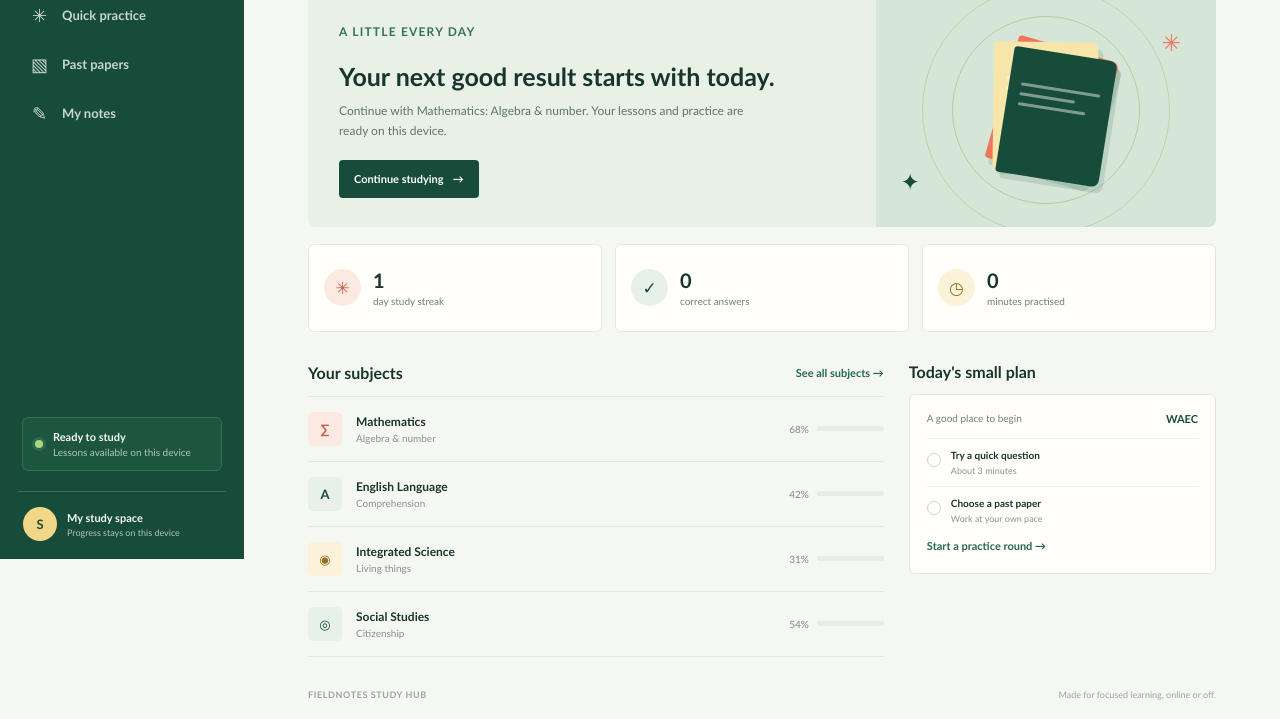
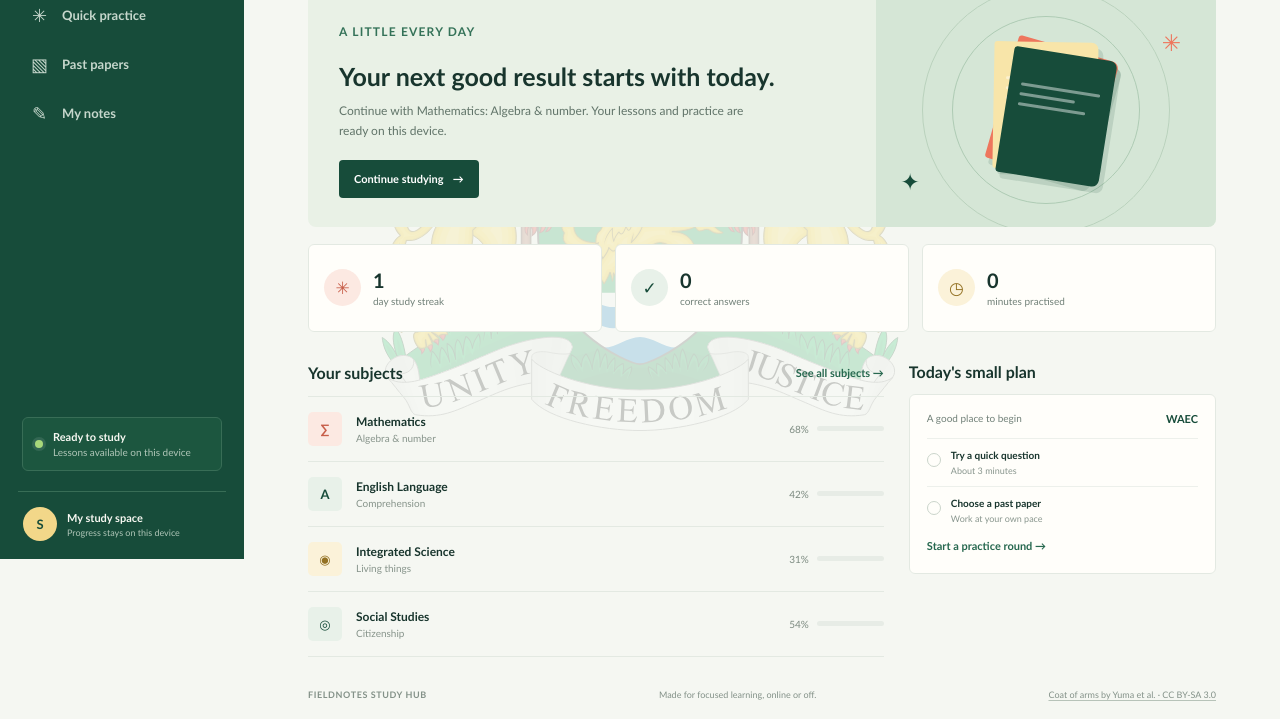
Before and after one commit to nasirabdallah00-ctrl/fieldnotes-study-hub, a plain HTML site: page index.html in a window 1280 px wide. Shown: the part 241-960 px from the top of the page. Drawn offline with Linux system fonts and the light colour scheme.

Commit message:
Add Sierra Leone coat of arms background

```diff
--- a/index.html
+++ b/index.html
@@ -40,7 +40,7 @@
           <label class="exam-picker"><span>PREPARING FOR</span><select id="exam-select" aria-label="Choose exam"><option value="WAEC">WAEC</option><option value="NPSE">NPSE</option><option value="BECE">BECE</option></select><span class="select-chevron" aria-hidden="true">⌄</span></label>
         </header>
         <div id="view-root" class="view-root" aria-live="polite"></div>
-        <footer class="footer"><span>FIELDNOTES STUDY HUB</span><span>Made for focused learning, online or off.</span></footer>
+        <footer class="footer"><span>FIELDNOTES STUDY HUB</span><span>Made for focused learning, online or off.</span><a class="asset-credit" href="https://commons.wikimedia.org/wiki/File:Coat_of_arms_of_Sierra_Leone.svg" target="_blank" rel="noreferrer">Coat of arms by Yuma et al. · CC BY-SA 3.0</a></footer>
       </main>
     </div>
     <script src="app.js" defer></script>
--- a/styles.css
+++ b/styles.css
@@ -18,11 +18,12 @@
 }
 
 * { box-sizing: border-box; }
-body { margin: 0; min-width: 320px; min-height: 100vh; }
+body { position: relative; isolation: isolate; margin: 0; min-width: 320px; min-height: 100vh; }
+body::before { position: fixed; z-index: 0; inset: 0; background: url('./sierra-leone-coat-of-arms.svg') center 50% / clamp(260px, 45vw, 580px) auto no-repeat; content: ''; opacity: .18; pointer-events: none; }
 button, select, textarea { font: inherit; }
 button { cursor: pointer; }
 button:focus-visible, select:focus-visible, textarea:focus-visible, a:focus-visible { outline: 3px solid #ee765d; outline-offset: 3px; }
-.app-shell { min-height: 100vh; }
+.app-shell { position: relative; z-index: 1; min-height: 100vh; }
 .sidebar { position: fixed; inset: 0 auto 0 0; z-index: 3; width: 244px; display: flex; flex-direction: column; padding: 29px 18px 18px; background: #174c3a; color: #f7f8f2; }
 .brand { display: flex; align-items: center; gap: 10px; margin: 0 10px 53px; color: inherit; text-decoration: none; }
 .brand-mark { display: grid; width: 30px; height: 30px; place-items: center; border-radius: 9px 9px 9px 3px; background: var(--coral); color: #18352d; font: 800 17px var(--display); transform: rotate(-4deg); }
@@ -174,8 +175,10 @@ h1 { margin-bottom: 8px; font: 700 clamp(27px, 3vw, 38px)/1.13 var(--display); l
 .gate-submit { justify-self: start; }
 .gate-submit:disabled { cursor: wait; opacity: .65; }
 .gate-footnote { padding-top: 9px; border-top: 1px solid var(--line); }
-.footer { display: flex; justify-content: space-between; padding: 0 clamp(22px, 5vw, 64px) 19px; color: #9ba59d; font-size: 9px; }
+.footer { display: flex; flex-wrap: wrap; justify-content: space-between; gap: 8px 15px; padding: 0 clamp(22px, 5vw, 64px) 19px; color: #839188; font-size: 9px; }
 .footer span:first-child { font-weight: 700; letter-spacing: .6px; }
+.asset-credit { color: inherit; text-decoration: underline; text-decoration-color: #b7c3b9; text-underline-offset: 2px; }
+.asset-credit:hover { color: var(--green); }
 @media (max-width: 920px) {
   .sidebar { width: 206px; }
   .main-content { margin-left: 206px; }
--- a/sw.js
+++ b/sw.js
@@ -1,5 +1,5 @@
-const CACHE_NAME = 'fieldnotes-v2';
-const APP_ASSETS = ['./', './index.html', './styles.css', './app.js', './manifest.webmanifest', './icon.svg'];
+const CACHE_NAME = 'fieldnotes-v4';
+const APP_ASSETS = ['./', './index.html', './styles.css', './app.js', './manifest.webmanifest', './icon.svg', './sierra-leone-coat-of-arms.svg'];
 
 self.addEventListener('install', (event) => {
   event.waitUntil(caches.open(CACHE_NAME).then((cache) => cache.addAll(APP_ASSETS)));
```
Also changed, not shown: sierra-leone-coat-of-arms.svg (added), 1 other file.
